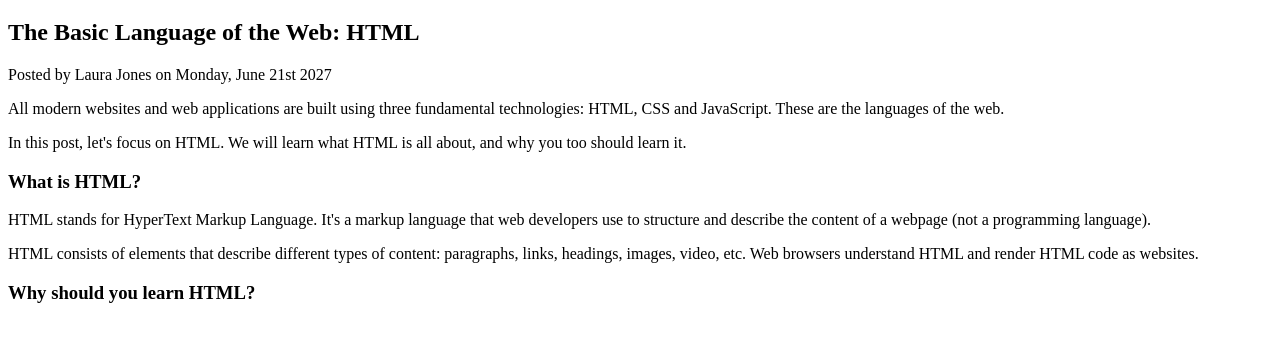
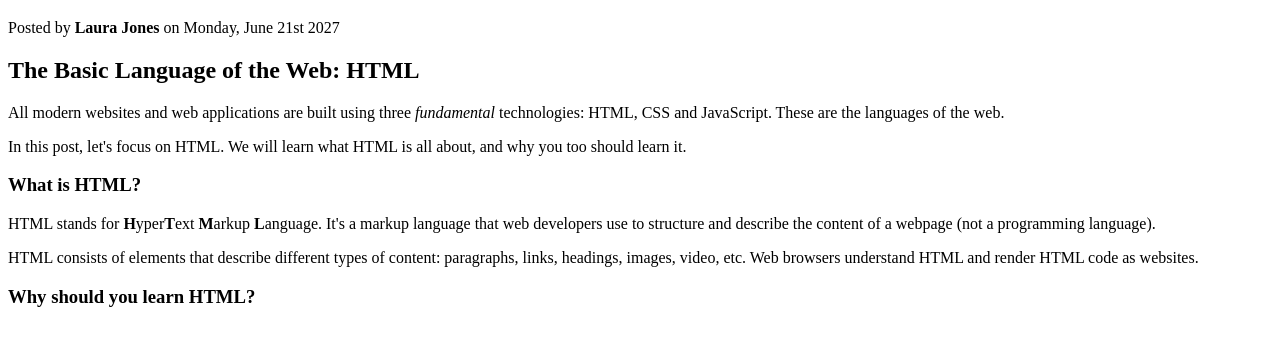
Before and after one commit to BharatBhushan99/blog-post, a plain HTML site: page index.html in a window 1280 px wide. Shown: the part 62-408 px from the top of the page. Drawn offline with Linux system fonts and the light colour scheme.

Commit message:
Formatted some text with <strong> and <em> tags

```diff
--- a/index.html
+++ b/index.html
@@ -6,17 +6,18 @@
 
     <body>
         <h1>📘 The Code Magazine</h1>
+
+        <p>Posted by <strong>Laura Jones</strong> on Monday, June 21st 2027</p>
+
         <h2>The Basic Language of the Web: HTML</h2>
 
-        <p>Posted by Laura Jones on Monday, June 21st 2027</p>
-
-        <p>All modern websites and web applications are built using three fundamental technologies: HTML, CSS and JavaScript. These are the languages of the web.</p>
+        <p>All modern websites and web applications are built using three <em>fundamental</em> technologies: HTML, CSS and JavaScript. These are the languages of the web.</p>
 
         <p>In this post, let's focus on HTML. We will learn what HTML is all about, and why you too should learn it.</p>
 
         <h3>What is HTML?</h3>
 
-        <p>HTML stands for HyperText Markup Language. It's a markup language that web developers use to structure and describe the content of a webpage (not a programming language).</p>
+        <p>HTML stands for <strong>H</strong>yper<strong>T</strong>ext <strong>M</strong>arkup <strong>L</strong>anguage. It's a markup language that web developers use to structure and describe the content of a webpage (not a programming language).</p>
 
         <p>HTML consists of elements that describe different types of content: paragraphs, links, headings, images, video, etc. Web browsers understand HTML and render HTML code as websites.</p>
 
```
